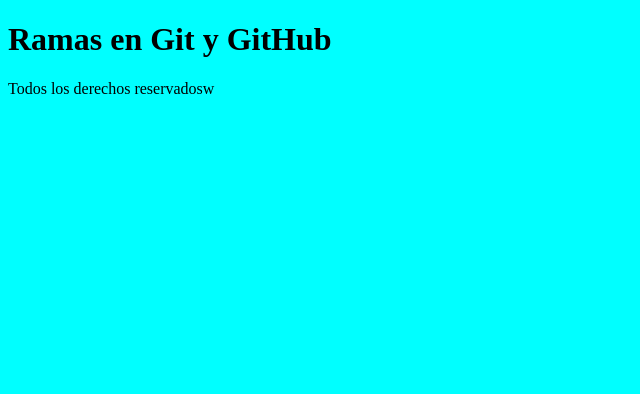
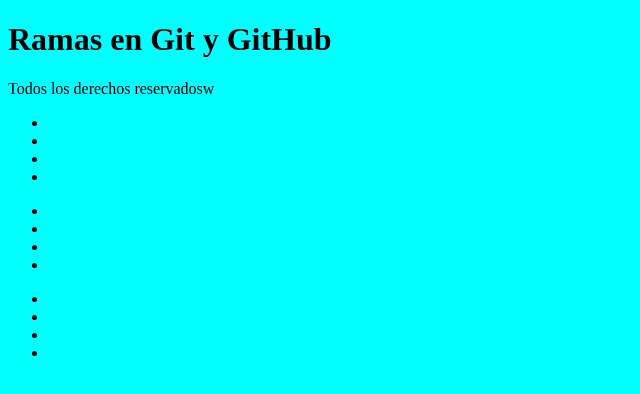
Before and after one commit to Juanptovarh/testing, a plain HTML site: page index.html in a window 1280 px wide. Shown: the full height of the page, 0-640 px from the left. Drawn offline with Linux system fonts and the light colour scheme.

Commit message:
[+] Se agrega 3 widgets con listas desordenadas para el menu del pre-footer

```diff
--- a/index.html
+++ b/index.html
@@ -11,6 +11,24 @@
 
     <footer class="footer">
         <p>Todos los derechos reservadosw</p>
+        <ul>
+            <li><a href="Item"></a></li>
+            <li><a href="Item"></a></li>
+            <li><a href="Item"></a></li>
+            <li><a href="Item"></a></li>
+        </ul>
+        <ul>
+            <li><a href="Item"></a></li>
+            <li><a href="Item"></a></li>
+            <li><a href="Item"></a></li>
+            <li><a href="Item"></a></li>
+        </ul>
+        <ul>
+            <li><a href="Item"></a></li>
+            <li><a href="Item"></a></li>
+            <li><a href="Item"></a></li>
+            <li><a href="Item"></a></li>
+        </ul>
     </footer>
 
     <script src="./js/main.js"></script>
```
